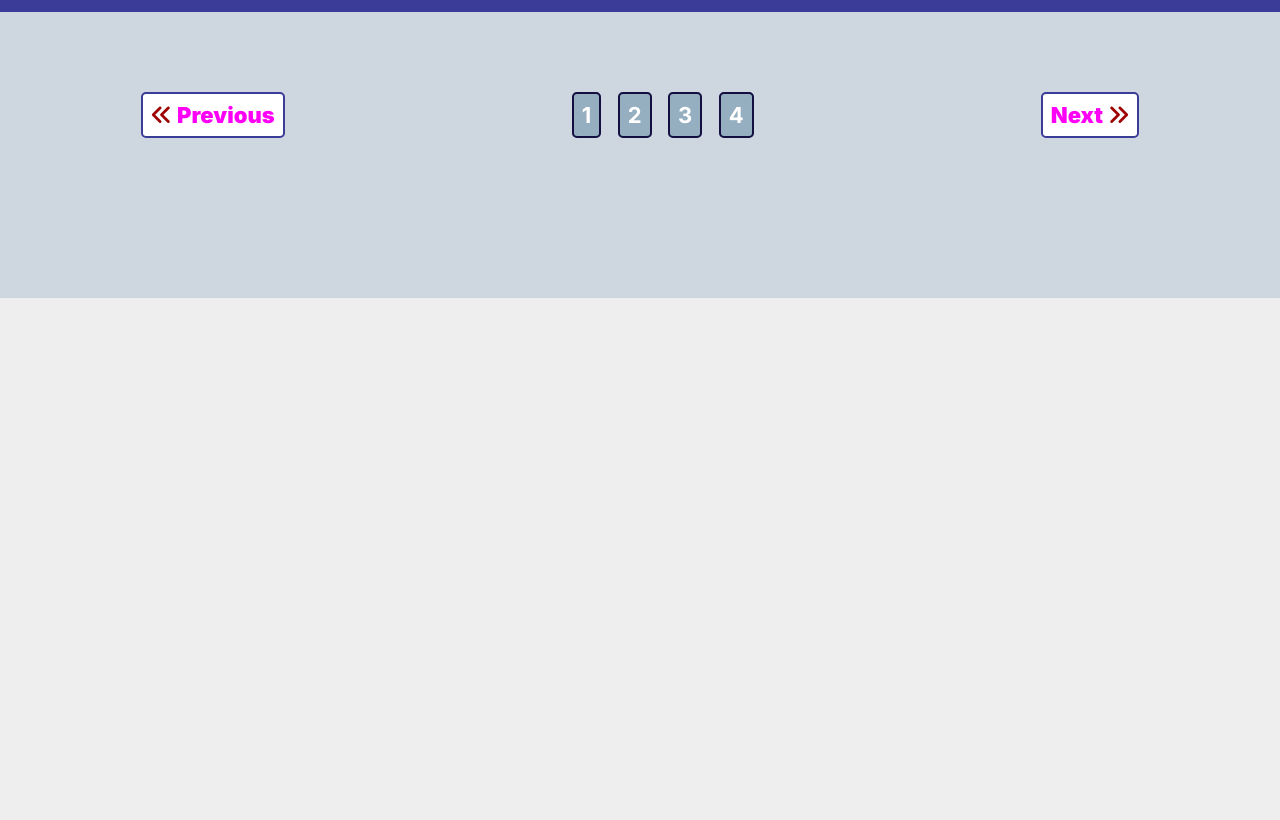
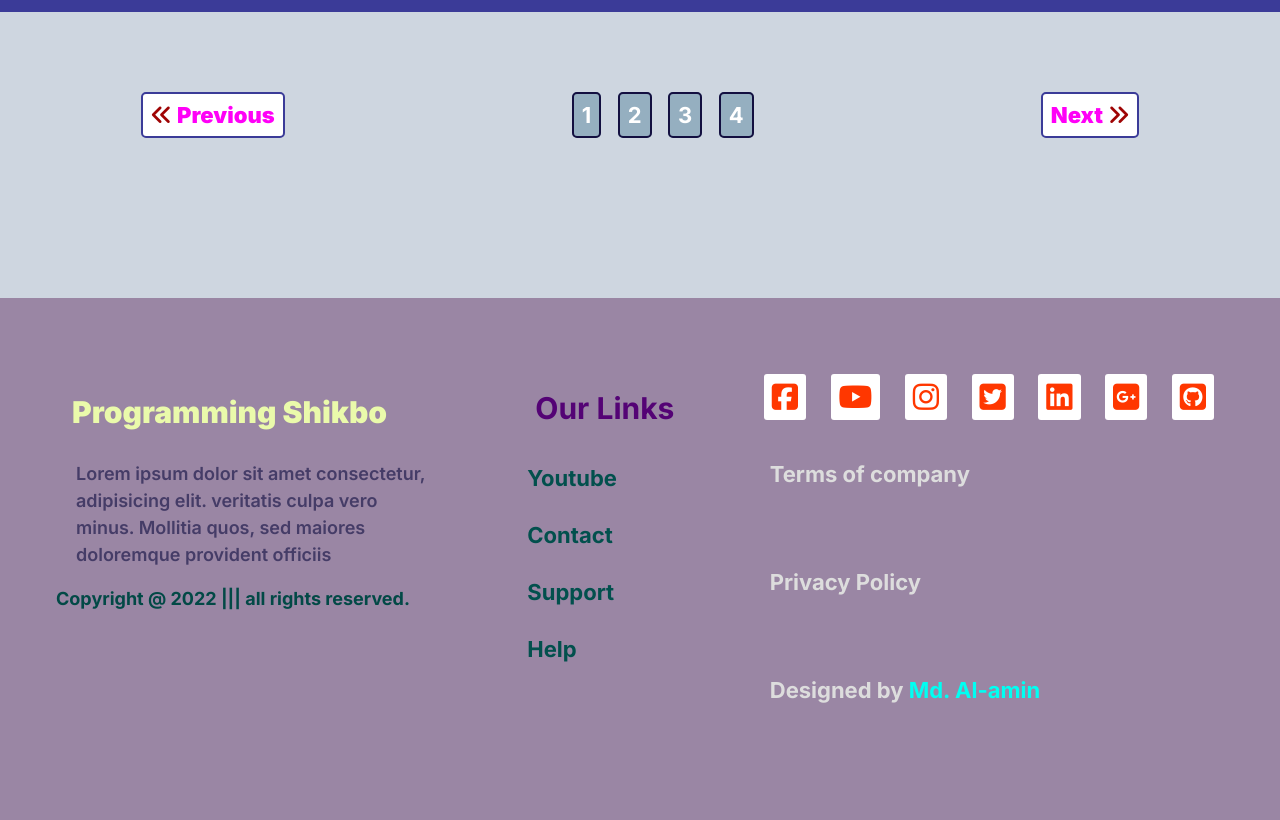
Before and after one commit to Nimala22/Multiple-pages, a plain HTML site: page index.html in a window 1280 px wide. Shown: the part 2318-3138 px from the top of the page. Before the commit the page ends 2616 px from the top, so only its background shows below. Drawn offline with Linux system fonts and the light colour scheme.

Commit message:
footer section design end then commith-6th

```diff
--- a/index.html
+++ b/index.html
@@ -367,16 +367,47 @@
           </div>
           <h3><a href="#"> <span>Next</span> <i class="fa-solid fa-angles-right"></i> </a></h3>
         </div>
-
-
       </section>
       <!-- 2.2 latest video section end -->
-
-
     </main>
     <!-- 2. main section end -->
 
     <!-- 03. footer section start -->
+    <footer>
+      <div class="footer-content">
+        <div class="about">
+          <h2> <a href="#">Programming Shikbo</a> </h2>
+          <p>Lorem ipsum dolor sit amet consectetur, adipisicing elit. veritatis culpa vero minus. Mollitia quos, sed maiores doloremque provident officiis</p>
+          <h5> Copyright @ 2022 ||| all rights reserved. </h5>
+        </div>
+
+        <div class="our-links">
+          <h2> Our Links</h2>
+          <div class="all-links">
+            <a href="#">Youtube</a>
+            <a href="#">Contact</a>
+            <a href="#">Support</a>
+            <a href="#">Help</a>
+          </div>
+        </div>
+
+        <div class="social-icons">
+          <div class="all-social-icons">
+            <a href="#"> <i class="fab fa-facebook-square"></i> </a>
+            <a href="#"> <i class="fab fa-youtube"></i> </a>
+            <a href="#"> <i class="fab fa-instagram"></i> </a>
+            <a href="#"> <i class="fab fa-twitter-square"></i> </a>
+            <a href="#"> <i class="fab fa-linkedin"></i> </a>
+            <a href="#"> <i class="fab fa-google-plus-square"></i> </a>
+            <a href="#"> <i class="fab fa-github-square"></i> </a>
+          </div>
+          <h5><a href="#">Terms of company</a></h5>
+          <h5><a href="#">Privacy Policy</a></h5>
+          <h5><a href="#">Designed by <span>Md. Al-amin</span></a></h5>
+        </div>
+
+      </div>
+    </footer>
     <!-- 03. footer section end -->
   </body>
 </html>
--- a/style.css
+++ b/style.css
@@ -37,19 +37,11 @@ ________________________
 
   2.1= hero-area section css
   2.2= latest video section css
-  2.3=
-  2.4=
-  2.5=
-  2.6=
-  2.7=
 
 03. footer section css.
 _________________________
 
-  3.1=
-  3.2=
-  3.3=
-  3.4=
+  0.3= footer section css.
 
 */
 
@@ -287,33 +279,34 @@ nav ul li a:hover {
   align-items: center;
 }
 
-h3{
+h3 {
   background: #ffffff;
   border: 2px solid #3b3b98;
   border-radius: 5px;
   padding: 0.5rem;
-  transition: .5s;
+  transition: 0.5s;
 }
 
 h3 a i {
   color: rgb(159, 4, 4);
   font-size: 22px;
-  transition: .5s;
+  transition: 0.5s;
 }
 
 h3 a span {
   color: #ff00f7;
   font-size: 22px;
   font-weight: bolder;
-  transition: .5s;
+  transition: 0.5s;
 }
 
-h3:hover{
+h3:hover {
   background: #95afc0;
+  border: 2px solid #0E5E6F;
 }
 
 h3:hover a i,
-h3:hover a span{
+h3:hover a span {
   color: #fff;
 }
 
@@ -327,3 +320,149 @@ h3:hover a span{
   font-size: 22px;
   font-weight: bold;
 }
+
+/*
+==========================================
+      03. footer section css
+==========================================
+*/
+footer {
+  background: #9a86a4;
+  padding: 60px 0;
+}
+
+.footer-content {
+  width: 1200px;
+  margin: auto;
+  padding: 1rem;
+  transition: 0.5s;
+  display: flex;
+  justify-content: space-between;
+}
+
+.footer-content:hover {
+  box-shadow: 10px 14px 15px 12px #ffffff;
+}
+.footer-content .about {
+  width: 400px;
+}
+/* .footer-content .our-links,
+.footer-content .social-icons{ */
+
+.about h2 {
+  margin: 20px 0;
+}
+.about h2 a {
+  color: #eafaab;
+  font-size: 30px;
+  font-weight: bolder;
+  padding: 1rem;
+  transition: 0.5s;
+}
+
+.about h2 a:hover {
+  color: #485a01;
+  background: #f4ead5;
+  box-shadow: 3px 8px 7px 4px #62f5f5;
+  border-radius: 30rem;
+}
+
+.about p {
+  color: #453c67;
+  font-size: 18px;
+  font-weight: 600;
+  line-height: 1.5;
+  margin: 30px 20px 0;
+  transition: 0.5s;
+}
+
+.about p:hover {
+  color: #2d033b;
+}
+
+.about h5 {
+  color: #024946;
+  font-size: 18px;
+  margin: 20px 0;
+  transition: 0.5s;
+}
+
+.about h5:hover {
+  color: #00ffdd;
+}
+
+.footer-content .our-links h2 {
+  color: #540375;
+  font-size: 30px;
+  padding: 1rem;
+  transition: 0.5s;
+  border-radius: 5px;
+}
+
+.footer-content .our-links:hover h2 {
+  color: #9E7676;
+  background: #fff;
+}
+
+.our-links .all-links a {
+  color: #02504d;
+  font-size: 22px;
+  font-weight: bold;
+  display: flex;
+  margin: 15px 0;
+  padding: 0.5rem;
+  transition: 0.5s;
+}
+
+.our-links .all-links a:hover {
+  color: #00ffff;
+  background: #3C4048;
+  padding-left: 2.5rem;
+  border: 1px solid #dcf0f0;
+  border-radius: 30rem;
+}
+
+.social-icons a {
+  margin: 10px;
+  padding: 20px 0;
+}
+
+.social-icons .all-social-icons a i {
+  color: #ff3700;
+  background: #ffffff;
+  border-radius: 3px;
+  font-size: 30px;
+  padding: 0.5rem;
+  transition: 0.5s;
+}
+
+.social-icons .all-social-icons a:hover i {
+  color: #ffffff;
+  background: #EA047E;
+  transform: rotate(360deg);
+  border-radius: 5px 1px;
+}
+
+.social-icons h5 a{
+  font-size: 22px;
+  font-weight: bold;
+  color: #ddd;
+  display: inline-block;
+  margin: 25px 0;
+  padding: 1rem;
+}
+
+.social-icons h5 a:hover{
+  color: #815B5B;
+  background: #f7e9ce;
+  border-radius: 30rem;
+}
+
+.social-icons h5 span{
+  color: #00fff2;
+  display: inline-block;
+}
+
+.social-icons h5:hover span{
+  color: #03417b;
+}
```
